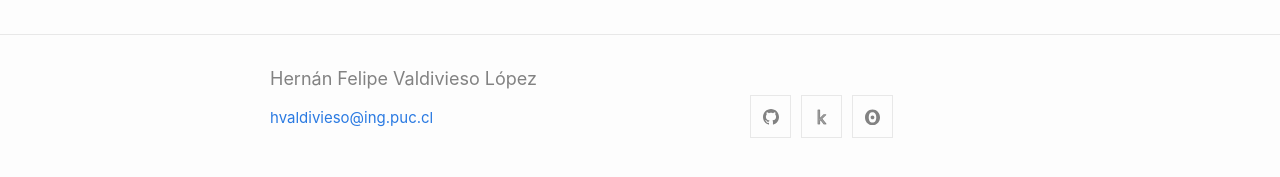
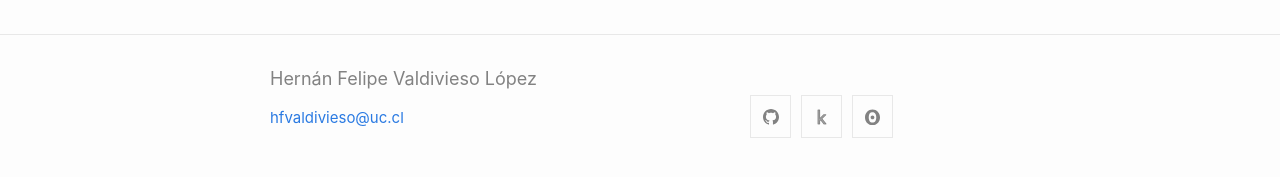
Before and after one commit to Hernan4444/hernan4444.github.io, a Jekyll site: the page built from index.md, in a window 1280 px wide and 900 px high, scrolled down 2152 px. Shown: the part 710-887 px from the top of the window. Built offline with Jekyll 4.4.1, drawn with Linux system fonts in a browser that asks for light colours.

Commit message:
Update _config.yml

```diff
--- a/_config.yml
+++ b/_config.yml
@@ -14,7 +14,7 @@
 # You can create any custom variable you would like, and they will be accessible
 # in the templates via {{ site.myvariable }}.
 title: Hernán Felipe Valdivieso López
-email: hvaldivieso@ing.puc.cl
+email: hfvaldivieso@uc.cl
 description: >- # this means to ignore newlines until "baseurl:".
 baseurl: "" # the subpath of your site, e.g. /blog
 url: "" # the base hostname & protocol for your site, e.g. http://example.com
```
